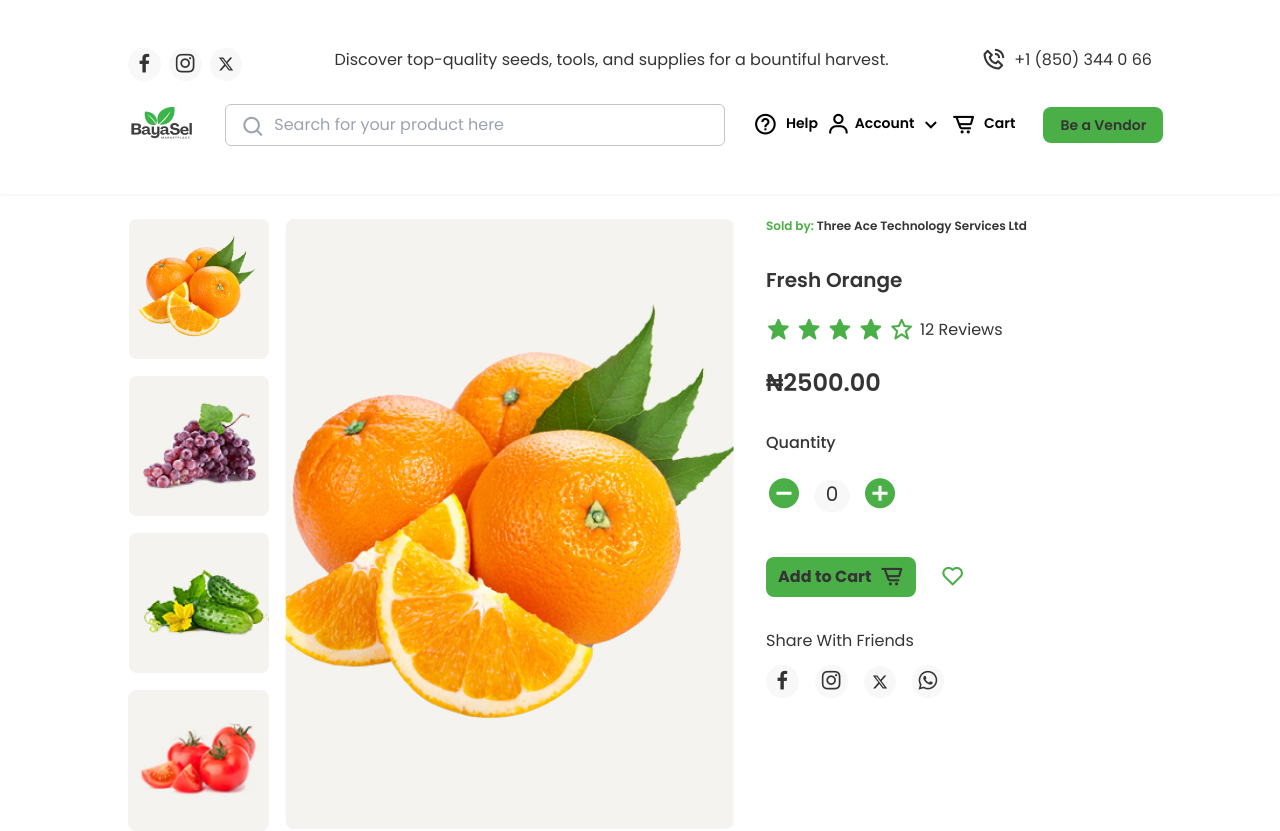
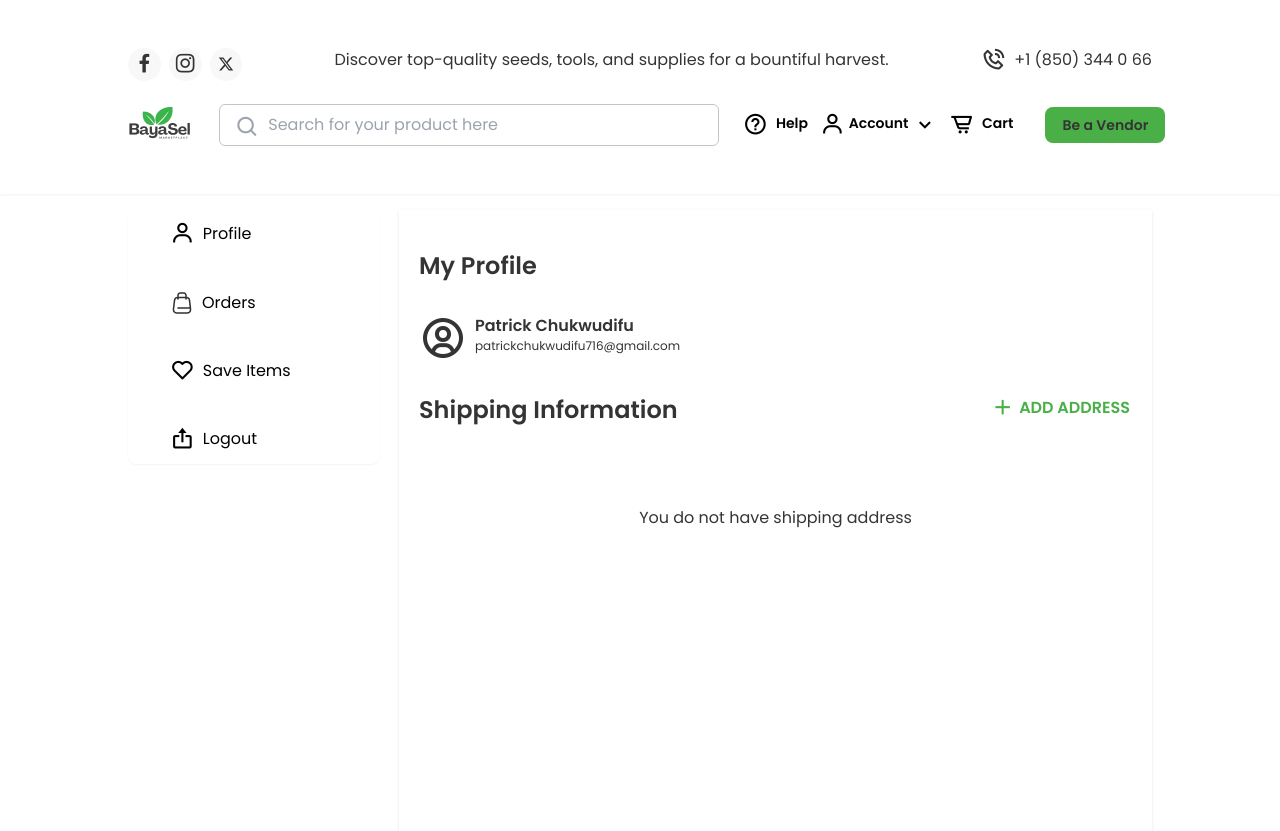
Before and after one commit to BayaSel/BayaSel, a React (Vite) app: page /account in a window 1280 px wide. Shown: the top 831 px of the page. Built offline with nearby package versions, Linux system fonts and the light colour scheme.

Commit message:
feat: account routing

```diff
--- a/src/App.jsx
+++ b/src/App.jsx
@@ -2,15 +2,17 @@ import "./App.css";
 import { Route, Routes } from "react-router-dom";
 import ProductDetails from "./pages/ProductDetails";
 import Cart from "./pages/Cart";
+import Account from "./pages/Account";
 
 function App() {
   return (
-    <>
+    <div className="bg-[#fefffe]">
       <Routes>
         <Route path="/*" element={<ProductDetails />} />
         <Route path="/cart" element={<Cart />} />
+        <Route path="/account/*" element={<Account />} />
       </Routes>
-    </>
+    </div>
   );
 }
 
--- a/src/components/AccountList.jsx
+++ b/src/components/AccountList.jsx
@@ -1,6 +1,7 @@
-import React from "react";
+//import React from "react";
 import { Fragment } from "react";
 import { Popover, Transition } from "@headlessui/react";
+import { Link } from "react-router-dom";
 
 function AccountList() {
   return (
@@ -25,10 +26,10 @@ function AccountList() {
               <button className="bg-[#4BAF47] hover:bg-[#5ad356] rounded-lg mx-5 my-2 py-2 px-2 lg:px-3">
                 Sign in
               </button>
-              <button className="flex items-center gap-3 hover:bg-[#F8F8F8] px-3 py-1 lg:py-2">
+              <Link to='/account' className="flex items-center gap-3 hover:bg-[#F8F8F8] px-3 py-1 lg:py-2">
                 <i className="bx bx-user"></i>
                 <p>Account</p>
-              </button>
+              </Link>
               <button className="flex items-center gap-3 hover:bg-[#F8F8F8] px-3 py-1 lg:py-2">
                 <i className="bx bx-shopping-bag"></i>
                 <p>Orders</p>
@@ -38,7 +39,7 @@ function AccountList() {
                 <p>Saved Items</p>
               </button>
               <button className="flex items-center gap-3 hover:bg-[#F8F8F8] px-3 py-1 lg:py-2">
-              <i class='bx bx-globe'></i>
+              <i className='bx bx-globe'></i>
                 <p>Tracking</p>
               </button>
             </div>
--- a/src/components/CartHeader.jsx
+++ b/src/components/CartHeader.jsx
@@ -14,7 +14,7 @@ export default function CartHeader() {
         <p className="text-gray-400">Shopping cart</p>
       </div>
       <div>
-        <Link to="/*" className="text-green-500">
+        <Link to="/" className="text-green-500">
           continue Shopping <WestRoundedIcon sx={{ color: green[500] }} />
         </Link>
       </div>
--- a/src/components/Header.jsx
+++ b/src/components/Header.jsx
@@ -1,4 +1,4 @@
-import React from "react";
+//import React from "react";
 import { FaXTwitter } from "react-icons/fa6";
 import AccountList from "./AccountList";
 import { Link } from "react-router-dom";
@@ -45,7 +45,7 @@ function Header() {
 
           {/* other nav items */}
           <div className="flex gap-1 pl-2">
-            <div className="flex gap-2 items-center text-sm font-semibold ">
+            <div className="flex gap-3 items-center text-sm font-semibold ">
               <button className="hidden lg:flex gap-2 hover:text-[#4BAF47]">
                 <i className="bx bx-sm bx-help-circle"></i>
                 <p>Help</p>
--- /dev/null
+++ b/src/components/SideBar.jsx
@@ -0,0 +1,27 @@
+import { Link } from "react-router-dom"
+
+// eslint-disable-next-line react/prop-types
+function SideBar({ onLinkClick }) {
+  return (
+    <div className="font-poppins flex flex-col font-normal bg-white  rounded-lg shadow-sm gap-5">
+      <Link to='profile' onClick={onLinkClick} className="flex text-base py-3 px-[42px] hover:bg-[#EDF7ED] active:first:bg-[#EDF7ED] focus:outline-none focus:bg-[#EDF7ED] gap-2">
+      <i className="bx bx-sm bx-user"></i>
+      <p>Profile</p>
+      </Link>
+      <Link to='orders' onClick={onLinkClick} className="flex text-base py-3 px-[42px] hover:bg-[#EDF7ED] focus:outline-none focus:bg-[#EDF7ED] gap-2">
+      <img src="/shopping-bag.png" alt="shopping bag icon" />
+      <p>Orders</p>
+      </Link>
+      <Link to='save-items' onClick={onLinkClick} className="flex text-base py-3 px-[42px] focus:outline-none focus:bg-[#EDF7ED] hover:bg-[#EDF7ED] gap-2">
+      <i className='bx bx-sm bx-heart'></i>
+      <p>Save Items</p>
+      </Link>
+      <button className="flex text-base hover:bg-[#EDF7ED] gap-2 py-3 px-[42px]">
+      <i className='bx bx-sm bx-export'></i>
+      <p>Logout</p>
+      </button>
+    </div>
+  )
+}
+
+export default SideBar
--- a/src/main.jsx
+++ b/src/main.jsx
@@ -1,4 +1,3 @@
-import React from "react";
 import ReactDOM from "react-dom/client";
 import App from "./App.jsx";
 import "./index.css";
--- /dev/null
+++ b/src/pages/Account.jsx
@@ -0,0 +1,46 @@
+import  {useState} from 'react'
+import Header from '../components/Header'
+import Footer from '../components/Footer'
+import SideBar from '../components/SideBar'
+import Profile from './Profile'
+import Orders from './Orders'
+import SaveItems from './SaveItems'
+import {Outlet, Route, Routes } from 'react-router-dom'
+
+function Account() {
+    const [isSidebarVisible, setSidebarVisible] = useState(true);
+
+  const toggleSidebar = () => {
+    setSidebarVisible(false);
+  };
+
+  return (
+    <div>
+      <Header />
+      <div className="flex flex-row w-screen lg:w-4/5 gap-5 mx-auto my-4 h-full" >
+      <div
+          className={`lg:block basis-full lg:basis-1/4 ${
+            isSidebarVisible ? "" : "hidden"
+          }`}
+        >
+          <SideBar onLinkClick={toggleSidebar} />
+          <Outlet />
+        </div>
+        <div className={`lg:block basis-full lg:basis-3/4 ${
+            isSidebarVisible ? "hidden" : "block"
+          }`}>
+            <Routes>
+                <Route path="profile" element={<Profile />} />
+                <Route path='orders' element={<Orders />} />
+                <Route path='save-items' element={<SaveItems />} />
+
+                <Route index element={<Profile />} />
+            </Routes>
+          </div>
+      </div>
+      <Footer/>
+    </div>
+  )
+}
+
+export default Account
--- /dev/null
+++ b/src/pages/Orders.jsx
@@ -0,0 +1,11 @@
+//import React from 'react'
+
+function Orders() {
+  return (
+    <div className="bg-white shadow-sm font-poppins p-2 text-[#343434] md:h-[710px]">
+     <h1 className="text-xl text-center my-10">Your orders are here</h1>
+    </div>
+  )
+}
+
+export default Orders
--- /dev/null
+++ b/src/pages/Profile.jsx
@@ -0,0 +1,30 @@
+//import React from 'react'
+
+function Profile() {
+  return (
+    <div className="bg-white shadow font-poppins p-5 text-[#343434] md:h-[710px]">
+      <h1 className="font-semibold text-2xl my-5">My Profile</h1>
+      <div className="flex gap-2 my-8">
+        <i className='bx bx-user-circle bx-lg' ></i>
+        <div className="gap-1">
+            <p className="font-semibold text-base">Patrick Chukwudifu</p>
+            <p className="font-normal text-xs">patrickchukwudifu716@gmail.com</p>
+        </div>
+      </div>
+
+      <div className="flex justify-between font-semibold my-5">
+        <h1 className="text-2xl">Shipping Information</h1>
+        <button className="flex text-base gap-1 text-[#4BAF47] hover:bg-[#EDF7ED] p-0.5">
+            <i className='bx bx-sm bx-plus'></i>
+            <p>ADD ADDRESS</p>
+        </button>
+      </div>
+
+      <div className="mx-auto my-10">
+        <p className="font-normal text-base text-center pt-10">You do not have shipping address</p>
+      </div>
+    </div>
+  )
+}
+
+export default Profile
--- /dev/null
+++ b/src/pages/SaveItems.jsx
@@ -0,0 +1,11 @@
+//import React from 'react'
+
+function SaveItems() {
+  return (
+    <div className="bg-white shadow font-poppins p-5 text-[#343434] md:h-[710px]">
+      <h1 className="text-lg my-16 text-center">Saved items appear here</h1>
+    </div>
+  )
+}
+
+export default SaveItems
```
Also changed, not shown: public/export.png (added), public/shopping-bag.png (added).
